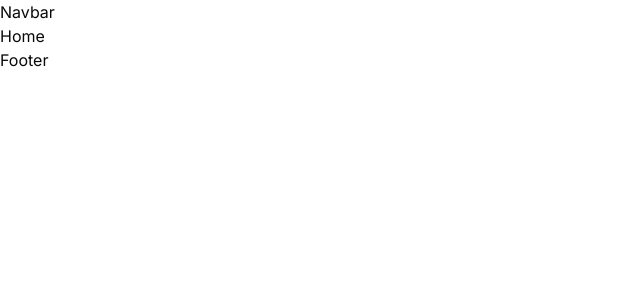
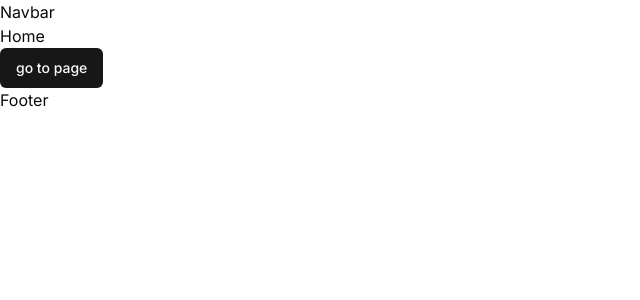
Before and after one commit to hack4impact-calpoly/ecologistics-portal, a Next.js app: page / in a window 1280 px wide. Shown: the top 300 px of the page, without its empty margins (0-640 px from the left). Built offline with nearby package versions, Linux system fonts and the light colour scheme.

Commit message:
feat: button first task

```diff
--- a/src/app/page.tsx
+++ b/src/app/page.tsx
@@ -1,7 +1,13 @@
+import { Button } from "@/components/ui/button";
+import Link from "next/link";
+
 export default function Home() {
   return (
     <main>
       <h1>Home</h1>
+      <Button asChild>
+        <Link href="/vi">go to page</Link>
+      </Button>
     </main>
   );
 }
--- /dev/null
+++ b/src/app/vi/page.tsx
@@ -0,0 +1,3 @@
+export default function Page() {
+  return <div className="bg-pink-500 text-white p-4">Vi-Linh Vu</div>;
+}
```
